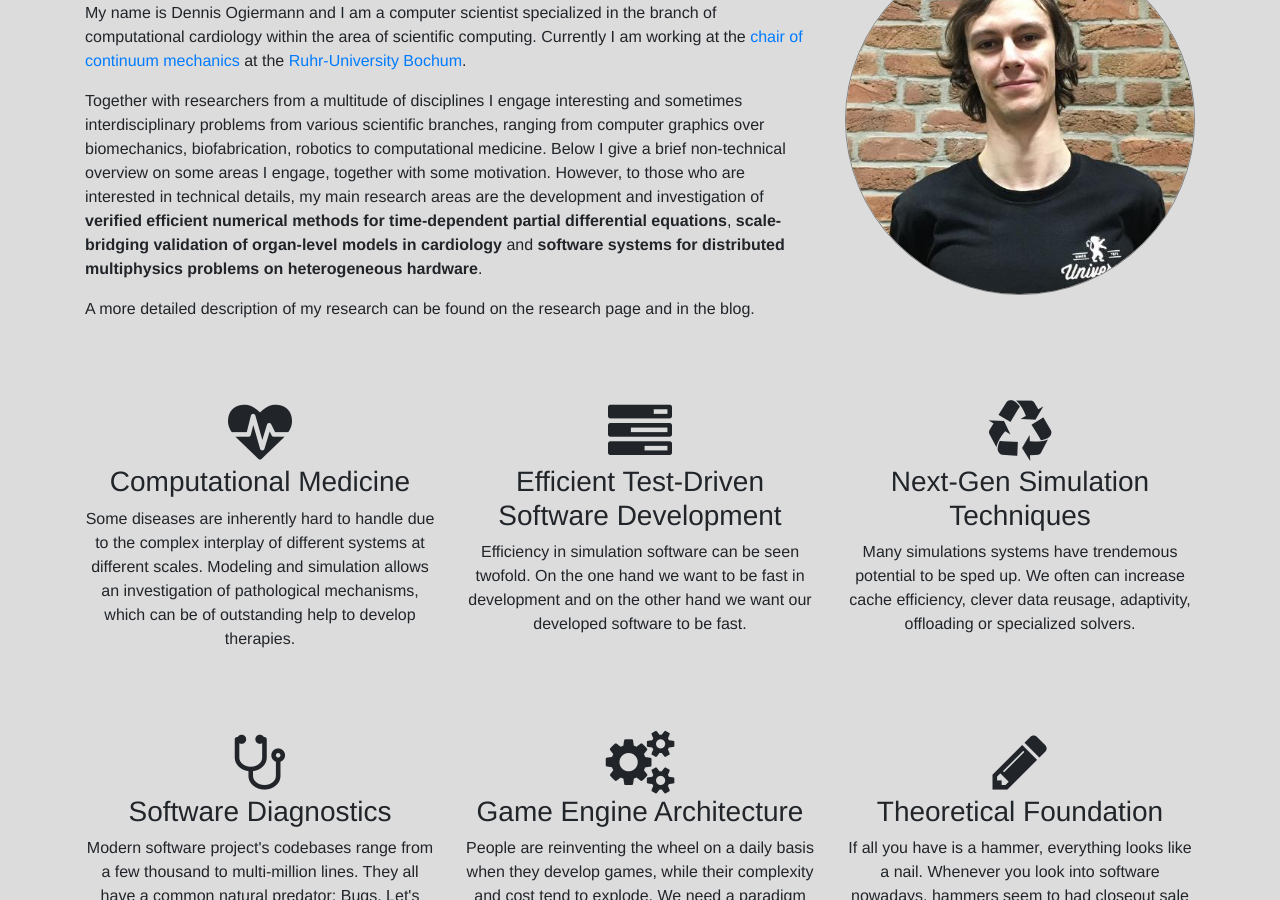
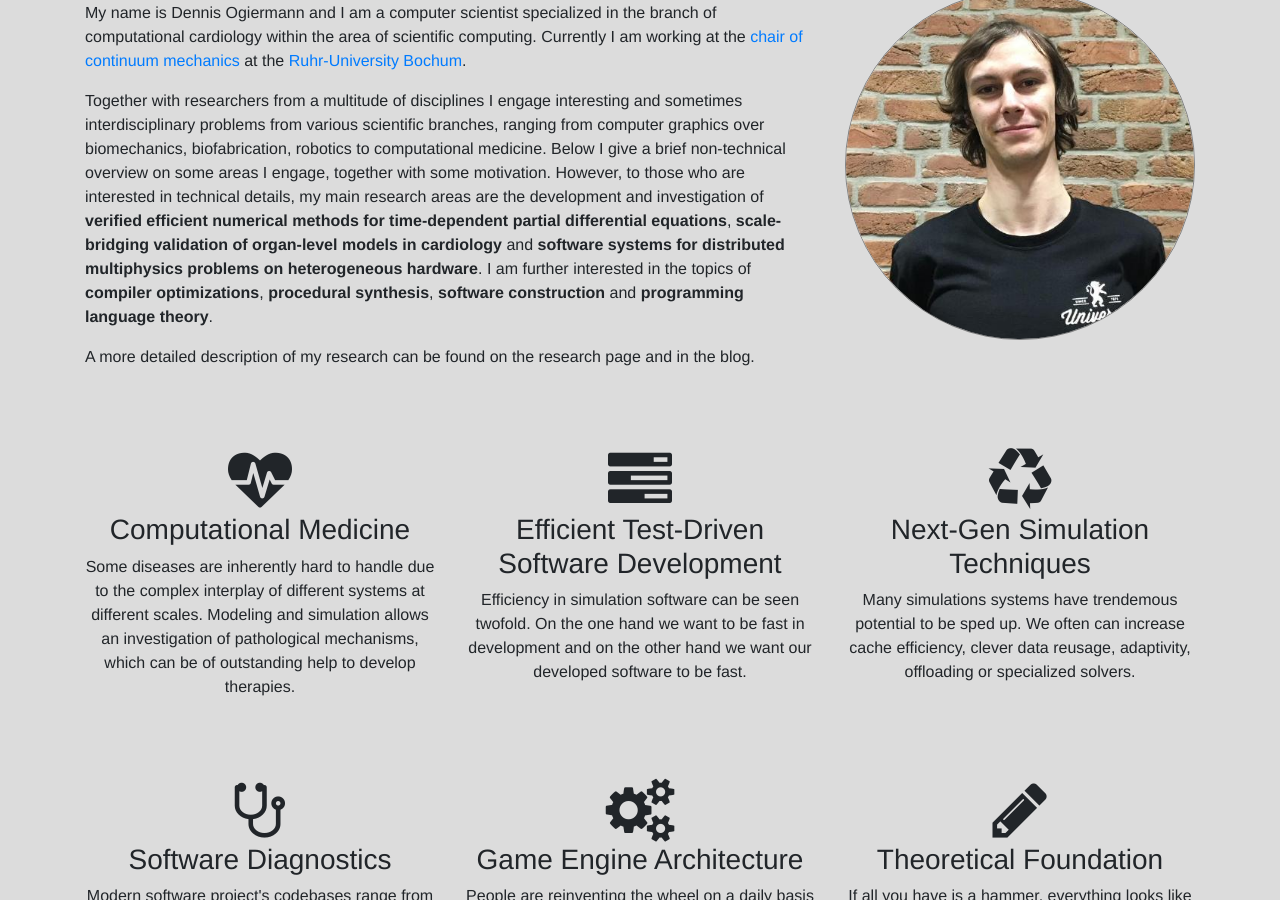
Before and after one commit to termi-official/termi-official.github.io, a Jekyll site: the page built from index.html, in a window 1280 px wide and 900 px high, scrolled down 321 px. Built offline with Jekyll 4.4.1, drawn with Linux system fonts in a browser that asks for light colours; some web fonts are replaced.

Commit message:
A little bit more details plus centering the profile image.

```diff
--- a/index.html
+++ b/index.html
@@ -16,15 +16,15 @@ layout: basic
 						Together with researchers from a multitude of disciplines I engage interesting and sometimes interdisciplinary problems from various scientific branches, ranging from computer graphics over biomechanics, biofabrication, robotics to computational medicine.
 						Below I give a brief non-technical overview on some areas I engage, together with some motivation.
 						However, to those who are interested in technical details, my main research areas are the development and investigation of <b>verified efficient numerical methods for time-dependent partial differential equations</b>, <b>scale-bridging validation of organ-level models in cardiology</b> and <b>software systems for distributed multiphysics problems on heterogeneous hardware</b>.
+						I am further interested in the topics of <b>compiler optimizations</b>, <b>procedural synthesis</b>, <b>software construction</b> and <b>programming language theory</b>.
 					</p>
 					<p>
 						A more detailed description of my research can be found on the research page and in the blog.
 					</p>
 				</section>
 			</div>
-			<div class="col-12 col-md-4">
-				<img style="height:auto; border-radius: 50%;max-width:100%;
-				max-height:100%; box-shadow: 0 0 8px 8px white inset; border: 1px solid gray" src="/assets/img/profile.jpeg">
+			<div class="col-12 col-md-4" style="margin-top: auto;margin-bottom: auto;">
+				<img style="height:auto; border-radius: 50%;max-width:100%; max-height:100%; box-shadow: 0 0 8px 8px white inset; border: 1px solid gray;" src="/assets/img/profile.jpeg">
 			</div>
 		</div>
 		<div class="row centered">
@@ -82,6 +82,7 @@ layout: basic
             </section>
 		</div>
 	</div>
+	<!--TODO: Carreer-->
 </div>
 
 <!-- showcase -->
```
